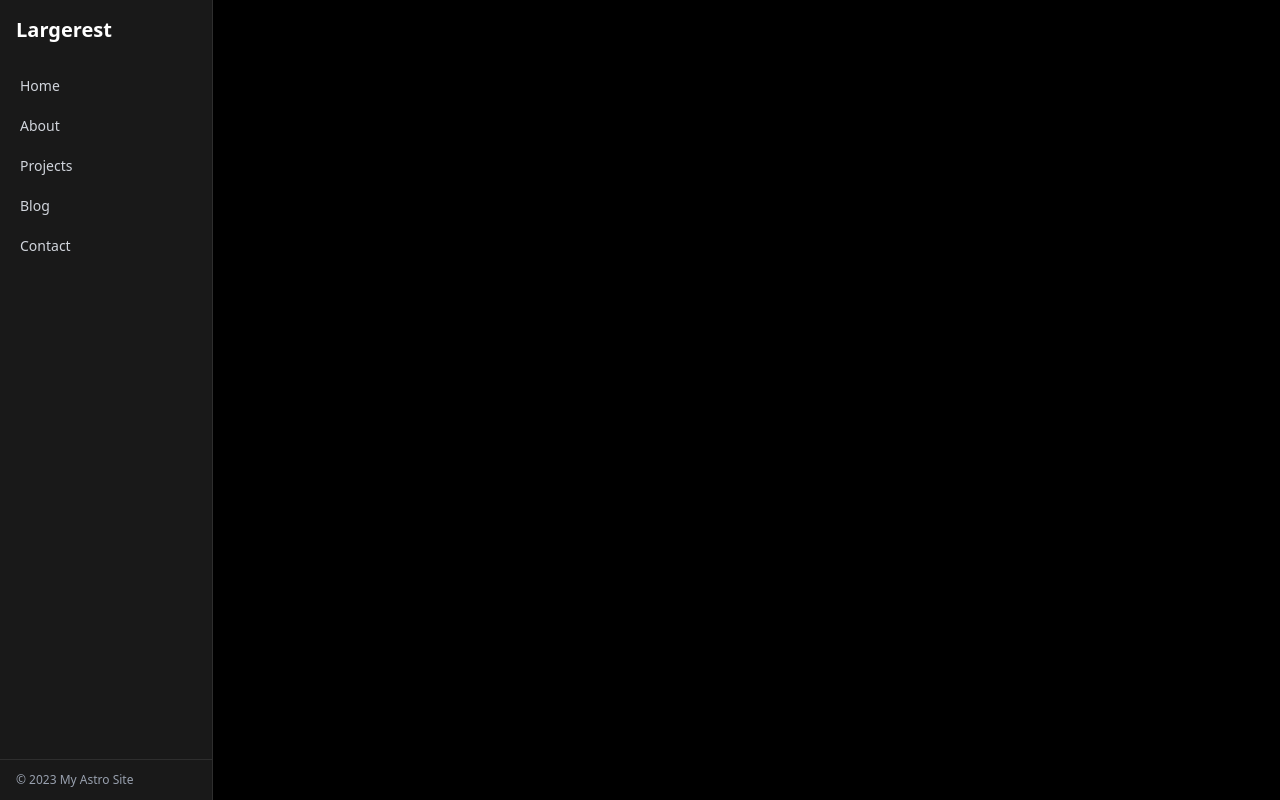
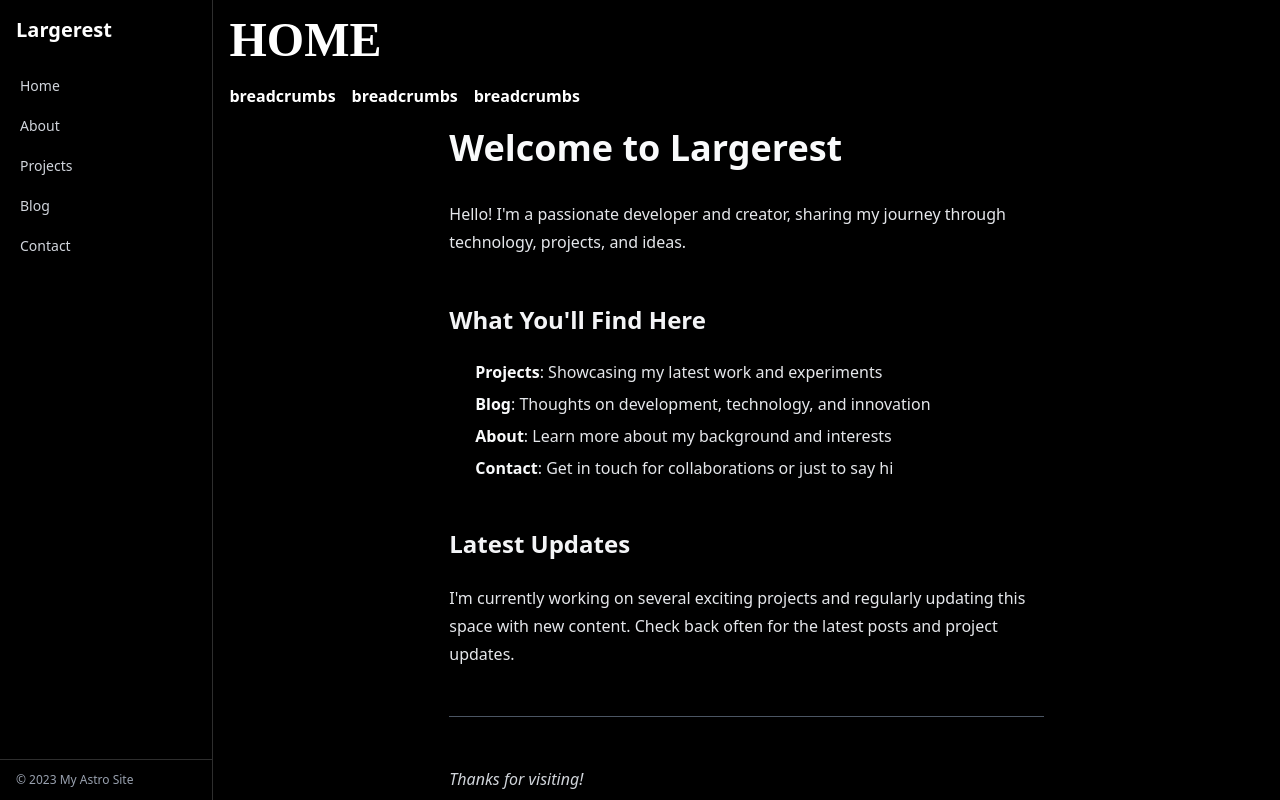
Before and after one commit to DORKINHORKIN/Dorkinhorkin.Largererst, an Astro site: page / in a window 1280 px wide. Built offline with nearby package versions, Linux system fonts and the light colour scheme; Astro itself is replaced by a stand-in of ours.

Commit message:
Remove redirect, set home as default, and make sidebar black

```diff
--- a/astro.config.mjs
+++ b/astro.config.mjs
@@ -25,10 +25,6 @@ export default defineConfig({
     }
   },
 
-  redirects: {
-    "/": "/home",
-  },
-
   adapter: netlify(),
 
 });
--- a/src/components/MenuBar.astro
+++ b/src/components/MenuBar.astro
@@ -12,7 +12,7 @@ const navPages = (await getCollection("wiki"))
     title: page.data.title,
   }));
 ---
-<aside class="flex flex-col h-screen bg-[#191919] text-white border-r border-[#2e2e2e] w-64">
+<aside class="flex flex-col h-screen bg-black text-white border-r border-[#2e2e2e] w-64">
   <header class="py-4 px-4">
     <h1 class="text-xl font-bold text-white">
       {SITE_TITLE}
@@ -23,7 +23,7 @@ const navPages = (await getCollection("wiki"))
       {navPages.map((page) => (
         <a
           href={`/${page.slug}`}
-          class="flex items-center px-3 py-2 text-sm text-gray-300 rounded-md hover:bg-[#2e2e2e] hover:text-white transition-colors"
+          class="flex items-center px-3 py-2 text-sm text-gray-300 rounded-md hover:bg-gray-800 hover:text-white transition-colors"
         >
           {page.title}
         </a>
--- a/src/pages/index.astro
+++ b/src/pages/index.astro
@@ -1,8 +1,37 @@
 ---
 import BaseLayout from "../layouts/BaseLayout.astro";
+import { getCollection } from "astro:content";
+import type { CollectionEntry } from "astro:content";
 
+const homePost: CollectionEntry<"wiki"> = await getCollection(
+  "wiki",
+  (entry) => entry.slug === "home"
+).then((entries) => entries[0]);
 
+const { Content } = await homePost.render();
 ---
 
 <BaseLayout>
+  <header class="w-full flex flex-col text-white sticky top-0">
+    <h1 class="text-5xl font-bold p-4 uppercase font-[lexend]">
+      {homePost.data.title}
+    </h1>
+    <nav class="flex flex-row w-full gap-0 px-2">
+      <a href="#" class="flex flex-row p-0 m-0">
+        <span class="px-2 py-1 text-white font-semibold text-capitalized"> breadcrumbs </span>
+      </a>
+      <a href="#" class="flex flex-row p-0 m-0">
+        <span class="px-2 py-1 text-white font-semibold text-capitalized"> breadcrumbs </span>
+      </a>
+      <a href="#" class="flex flex-row p-0 m-0">
+        <span class="px-2 py-1 text-white font-semibold text-capitalized"> breadcrumbs </span>
+      </a>
+    </nav>
+  </header>
+
+  <main class="p-4">
+    <article class="prose prose-invert max-w-none">
+      <Content />
+    </article>
+  </main>
 </BaseLayout>
```
